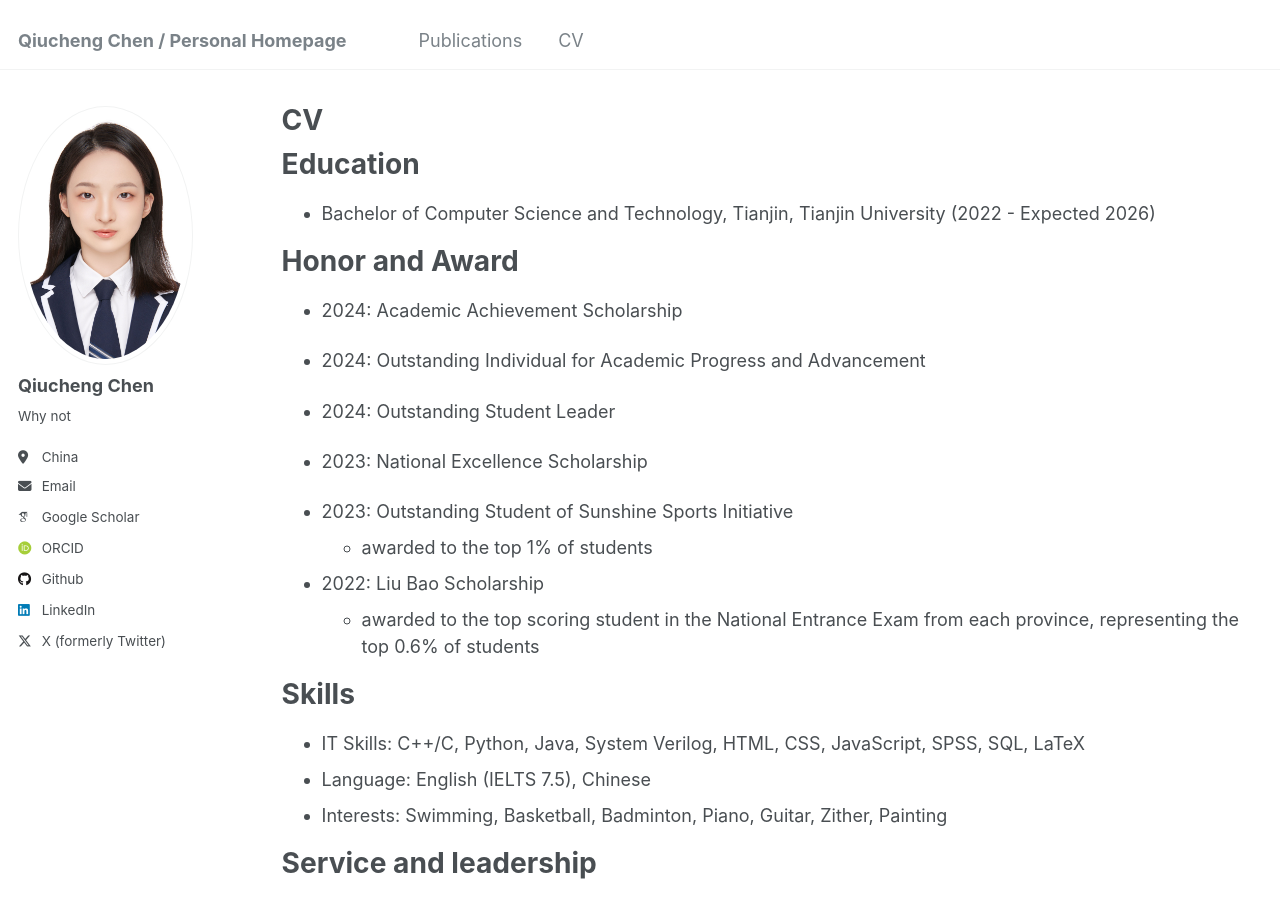
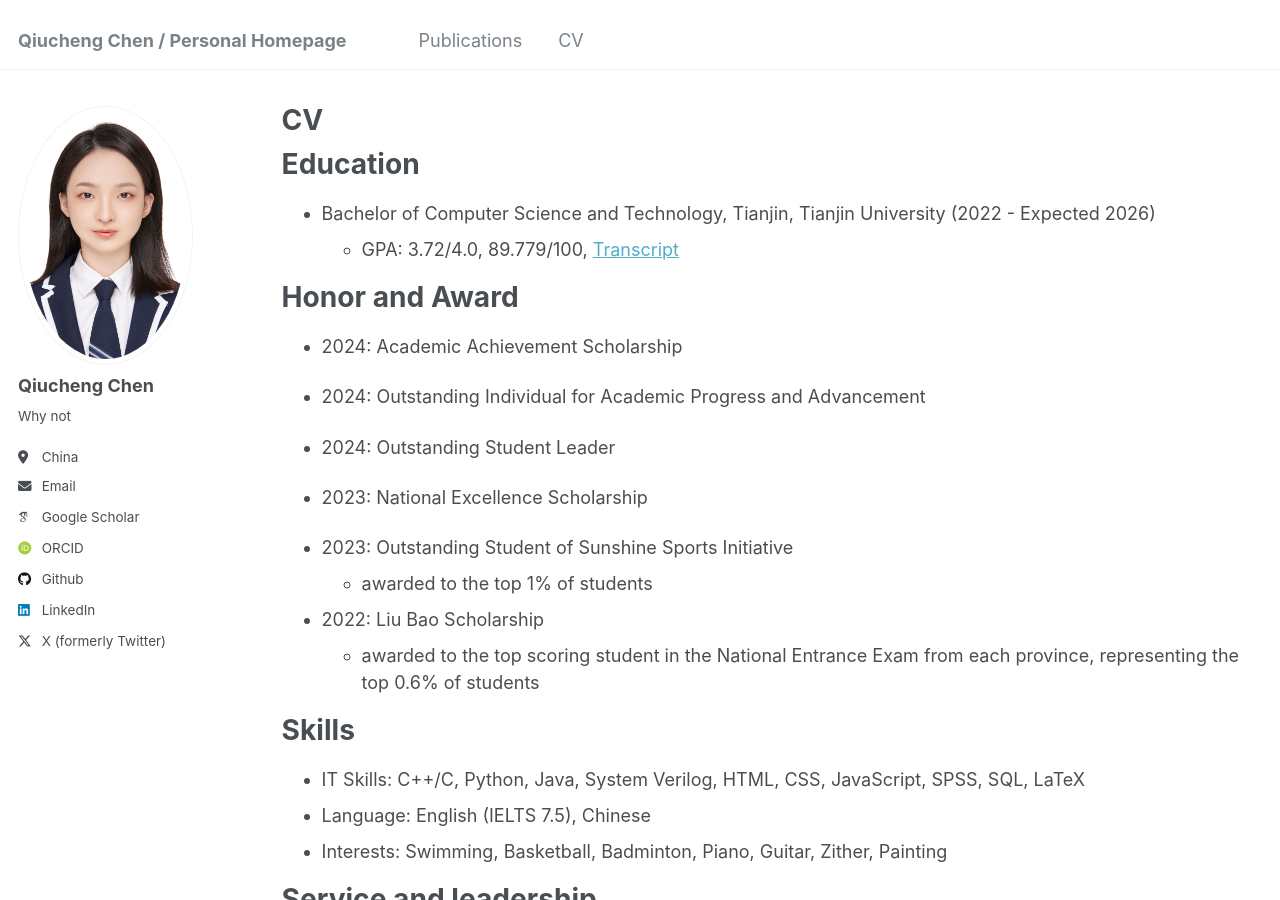
Before and after one commit to Trouverecc/Trouverecc.github.io, a Jekyll site: the page built from _pages/cv.md, in a window 1280 px wide and 900 px high. Built offline with Jekyll 4.4.1, drawn with Linux system fonts in a browser that asks for light colours; some web fonts are replaced.

Commit message:
Include GPA and transcript link in CV
Added GPA and transcript link to education section.

```diff
--- a/_pages/cv.md
+++ b/_pages/cv.md
@@ -12,6 +12,7 @@ redirect_from:
 Education
 ======
 * Bachelor of Computer Science and Technology, Tianjin, Tianjin University (2022 - Expected 2026)
+  * GPA: 3.72/4.0, 89.779/100, [Transcript](../assets/transcript-qiuchengchen.pdf)
 
 Honor and Award
 ======
```
